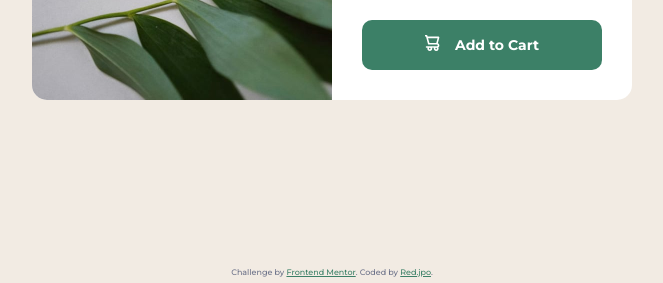
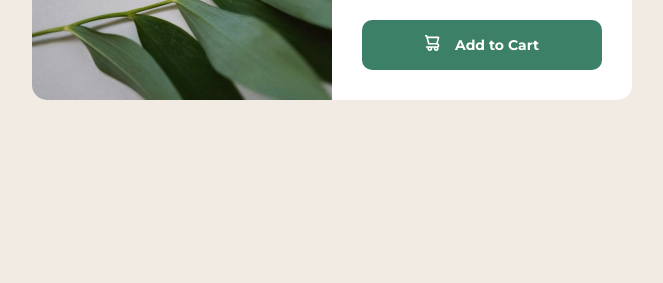
Before and after one commit to red-jpo/Product-Preview-Card-Component-Solution, a plain HTML site: page index.html in a window 1280 px wide. Shown: the part 517-800 px from the top of the page, without its empty margins (308-971 px from the left). Drawn offline with Linux system fonts and the light colour scheme.

Commit message:
Update index.html

```diff
--- a/index.html
+++ b/index.html
@@ -53,13 +53,7 @@
         </section>
     </main>
 
-    <footer>
-        <div class="attribution">
-            Challenge by <a href="https://www.frontendmentor.io?ref=challenge" target="_blank">Frontend Mentor</a>.
-            Coded by <a href="https://github.com/red-jpo?tab=repositories">Red.jpo</a>.
-            <!-- The footer refers to the line of text at the bottom of the page. -->
-        </div>
-    </footer>
+
 
 </body>
 
```
